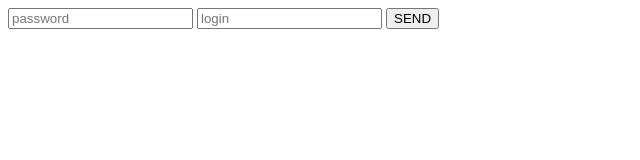
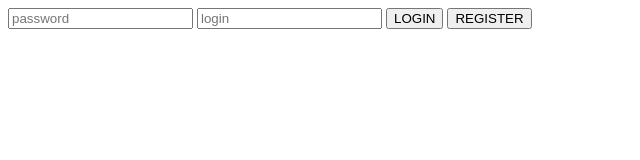
Before and after one commit to to0ken/node_express, a plain HTML site: page public/index.html in a window 1280 px wide. Shown: the whole page, without its empty margins (0-640 px from the left). Drawn offline with Linux system fonts and the light colour scheme.

Commit message:
Update index.html

```diff
--- a/public/index.html
+++ b/public/index.html
@@ -7,7 +7,9 @@
 <body>
     <input type="text" id="password" placeholder="password">
     <input type="text" id="login" placeholder="login">
-    <button onclick="login()" id="send-btn">SEND</button>
+    <button onclick="login()" id="send-btn">LOGIN</button>
+    <button onclick="register()" id="send-btn">REGISTER</button>
+
 
     <script src="/register.js"></script>
 
```
